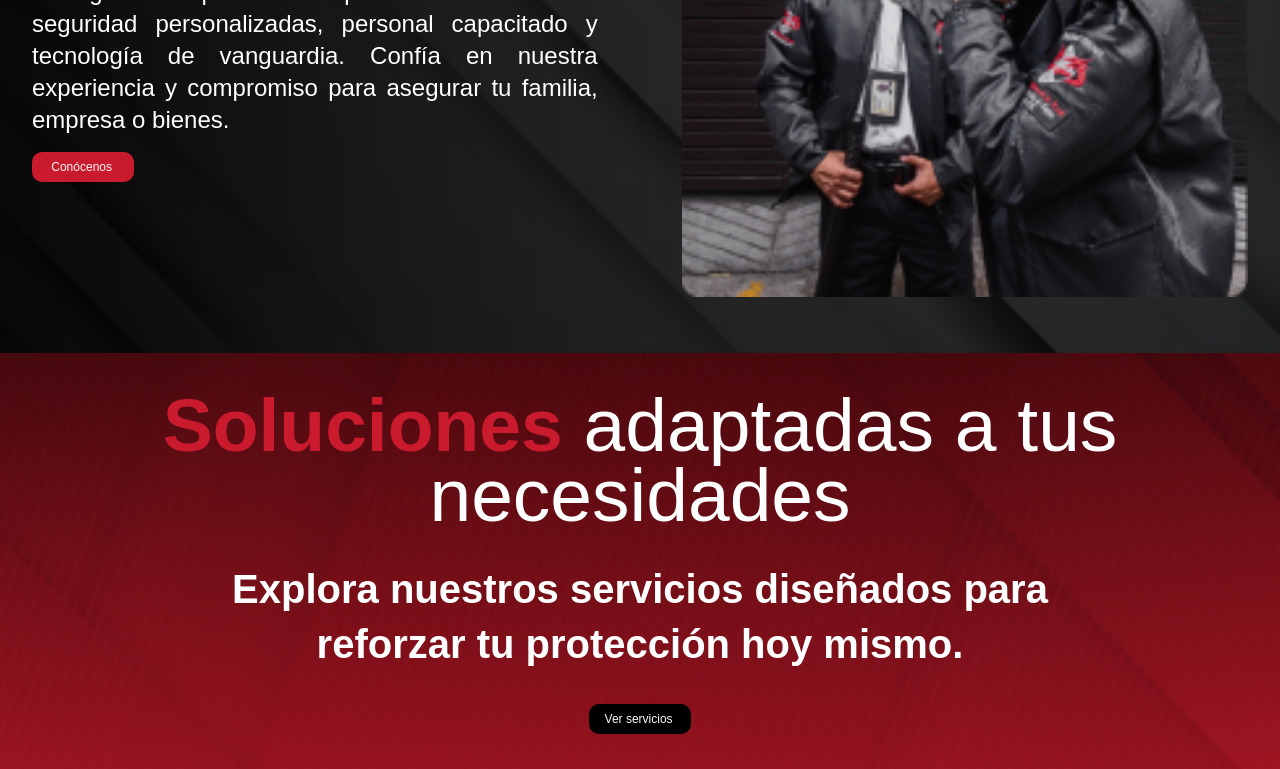
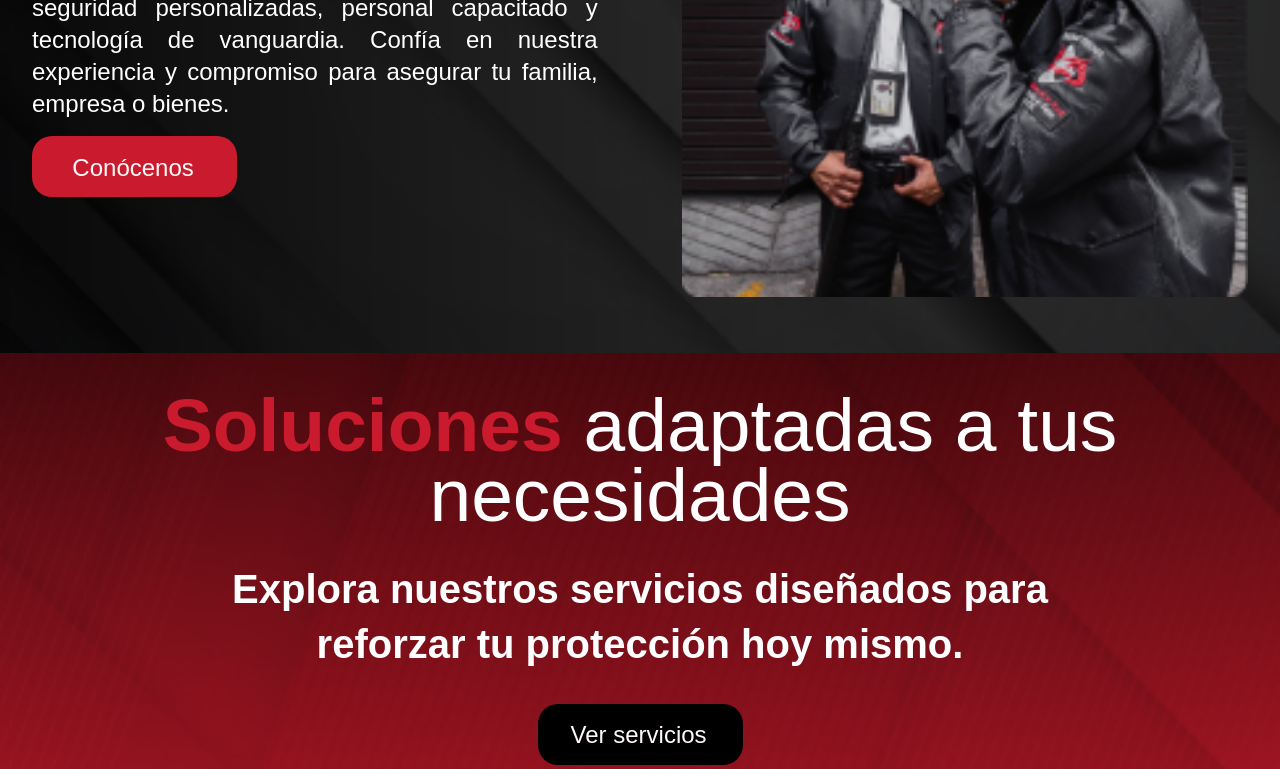
Before and after one commit to dragonbnr/dragonbnr, a Next.js app: page / in a window 1280 px wide. Shown: the part 1140-1909 px from the top of the page. Built offline with nearby package versions, Linux system fonts and the light colour scheme.

Commit message:
Enhance layout and responsiveness of BlackButton and RedButton components; adjust sizes, padding, and text styles for improved visual hierarchy. Fix minor text alignment issue in Redes and update Testimonial component for consistent styling.

```diff
--- a/src/components/Buttons/BlackButton.jsx
+++ b/src/components/Buttons/BlackButton.jsx
@@ -4,10 +4,10 @@ import Link from 'next/link'
 function BlackButton({texto, url}) {
   return (
     <Link href={url} className=" z-10">
-<div className="w-[102.11px] h-[30.26px] pl-[15.13px] pr-[17.98px] pt-[7.56px] pb-[6.69px] bg-black rounded-[10.09px] justify-center items-center inline-flex">
-    <div className="text-[#fff9f9] text-xs  leading-[15.13px]">{texto}</div>
-</div>
-</Link>
+    <div className="w-[102.11px] md:w-[150px] lg:w-[205px] h-[30.26px] md:h-[40px] lg:h-[61px] pl-[15.13px] pr-[17.98px] pt-[7.56px] pb-[6.69px] bg-black rounded-[10.09px] md:rounded-[14px] lg:rounded-[20px] justify-center items-center inline-flex z-10">
+        <div className="text-[#fff9f9] text-xs md:text-[14px] lg:text-[24px]  leading-[15.13px]">{texto}</div>
+    </div>
+    </Link>
   )
 }
 
--- a/src/components/Buttons/RedButton.jsx
+++ b/src/components/Buttons/RedButton.jsx
@@ -4,8 +4,8 @@ import Link from 'next/link'
 function RedButton({texto, url}) {
   return (
     <Link href={url} className=" z-10">
-<div className="w-[102.11px] h-[30.26px] pl-[15.13px] pr-[17.98px] pt-[7.56px] pb-[6.69px] bg-[#ca1b2e] rounded-[10.09px] justify-center items-center inline-flex z-10">
-    <div className="text-[#fff9f9] text-xs  leading-[15.13px]">{texto}</div>
+<div className="w-[102.11px] md:w-[150px] lg:w-[205px] h-[30.26px] md:h-[40px] lg:h-[61px] pl-[15.13px] pr-[17.98px] pt-[7.56px] pb-[6.69px] bg-[#ca1b2e] rounded-[10.09px] md:rounded-[14px] lg:rounded-[20px] justify-center items-center inline-flex z-10">
+    <div className="text-[#fff9f9] text-xs md:text-[14px] lg:text-[24px]  leading-[15.13px]">{texto}</div>
 </div>
 </Link>
   )
--- a/src/components/Home/Redes.jsx
+++ b/src/components/Home/Redes.jsx
@@ -48,7 +48,7 @@ function Redes() {
             <span className="text-white text-[24.83px] lg:text-[74px]
 font-bold">servicios de seguridad</span><br/>
             <span className="text-[#ca1b2e]
-text-[33.28px] md:text-[90px] xl:text-[100px]
+text-[33.28px]  lg:text-[90px] xl:text-[100px]
 font-bold">altamente capacitado</span>
             </h2>
             <RedButton texto="Contáctanos" url="/Contacto" />
--- a/src/components/Home/Testimonials/Testimonial.jsx
+++ b/src/components/Home/Testimonials/Testimonial.jsx
@@ -3,7 +3,7 @@ import Image from 'next/image'
 
 function Testimonial({testimonio}) {
   return (
-    <div className="w-[232px] lg:w-[568px] h-[99px] lg:h-[244px] flex justify-center items-center  bg-[#282828] gap-3 pl-4 rounded-[16px]">
+    <div className="w-[232px]  lg:w-[568px] h-[99px] lg:h-[244px] flex justify-center items-center  bg-[#282828] gap-3 pl-4 rounded-[16px]">
 
     <div className="w-[48.61px] h-[48.61px] justify-center items-center inline-flex">
         <Image width={"119"} height={'119'} quality={100}className="w-full h-full relative rounded-[20.23px] object-contain" src={testimonio?.image}
```
